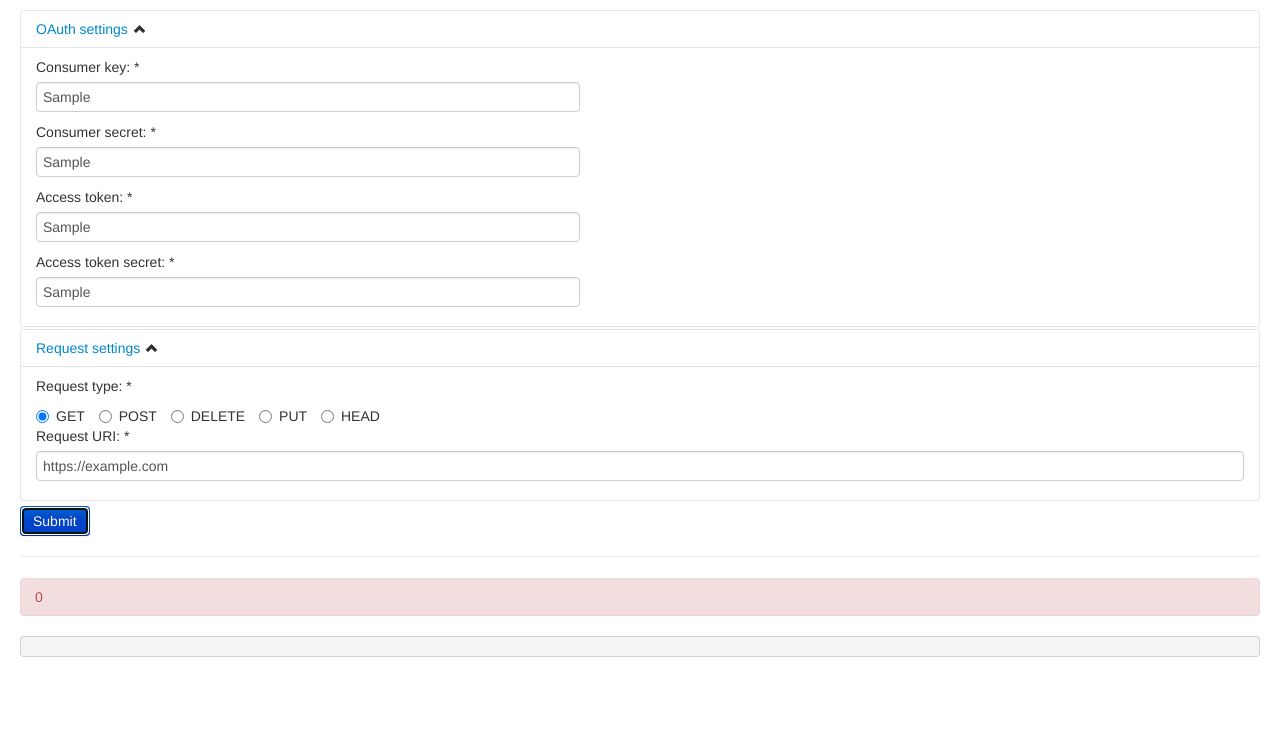
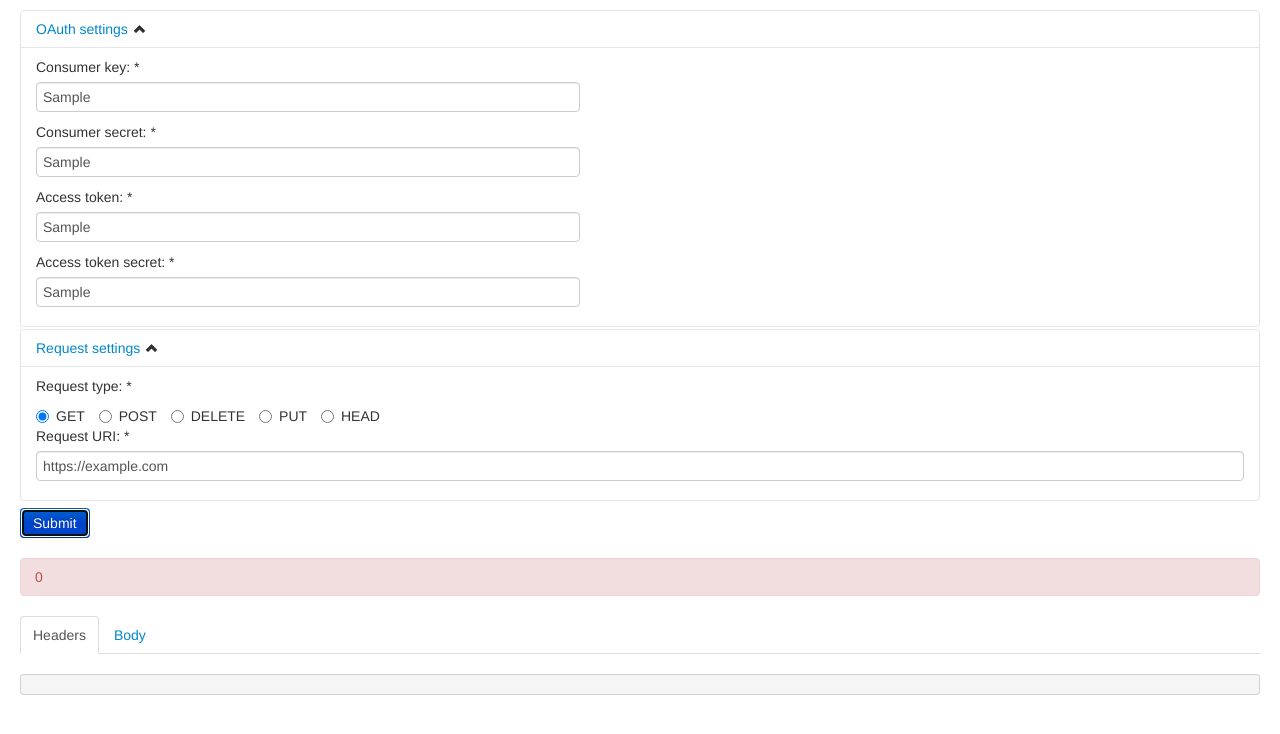
Before and after one commit to leontyr/OAuth, a browser extension: page index.html in a window 1280 px wide. Both pictures are taken after typing "Sample", "Sample", "Sample", "Sample", "https://example.com" into the empty fields and a click on the button "Submit". Drawn offline with Linux system fonts and the light colour scheme; no server answers.

Commit message:
validation tabs

```diff
--- a/index.html
+++ b/index.html
@@ -9,7 +9,6 @@
 <body>
     <div id="main_container" class="container-fluid">
         <form id="target">
-        <div id="form">
             <div class="accordion-group">
                 <div class="accordion-heading">
                     <a class="accordion-toggle" data-toggle="collapse" data-parent="#accordion2" href="#collapseOne">OAuth settings<i class="icon-chevron-up"></i></a>
@@ -71,15 +70,24 @@
                     </div>
                 </div>
             </div>
-        </div>
-        <button type="submit" name="op" id="op" class="btn btn-primary">Submit</button>
-            </form>
-        <hr />
+            <button type="submit" name="op" id="op" class="btn btn-primary">Submit</button>
+        </form>
         <div id="msg" class="alert alert-error hide"></div>
-        <pre id="result"></pre>
-        <!--<div class="row-fluid">
+        <ul class="nav nav-tabs" id="myTab">
+            <li class="active"><a href="#headers" data-toggle="tab">Headers</a></li>
+            <li><a href="#body" data-toggle="tab">Body</a></li>
+        </ul>
+        <div class="tab-content">
+            <div class="tab-pane active" id="headers">
+                <pre id="headers_content"></pre>
+            </div>
+            <div class="tab-pane" id="body">
+                <pre id="body_content"></pre>
+                <!--<div class="row-fluid">
                             <textarea id="result" class="span12" rows="22"></textarea>
                         </div>-->
+            </div>
+        </div>
     </div>
     <script type="text/javascript" src="js/sha1.js"></script>
     <script type="text/javascript" src="js/oauth.js"></script>
--- a/js/popup.js
+++ b/js/popup.js
@@ -18,20 +18,20 @@ function makeRequest() {
     requestToken.onreadystatechange = function receiveRequestToken() {
         if (requestToken.readyState == 4) {
             if (requestToken.status == 200) {
-                document.getElementById("result").innerHTML = JSON.stringify(JSON.parse(requestToken.responseText), null, 4);
-
                 chrome.storage.local.set({ 'consumerKey': accessor.consumerKey, 'consumerSecret': accessor.consumerSecret, 'token': accessor.token, 'tokenSecret': accessor.tokenSecret, 'method': message.method, 'action': message.action });
             }
             else {
-                document.getElementById("msg").innerHTML = (requestToken.status + " " + requestToken.statusText + "\n" + requestToken.getAllResponseHeaders());
+                document.getElementById("msg").innerHTML = requestToken.status + " " + requestToken.statusText;
                 $("#msg").show();
-                if (requestToken.responseText && requestToken.responseText != " ") {
-                    try {
-                        var json = JSON.parse(requestToken.responseText);
-                        document.getElementById("result").innerHTML = JSON.stringify(json, null, 4);
-                    } catch (e) {
-                        document.getElementById("result").innerHTML = requestToken.responseText;
-                    }
+            }
+
+            document.getElementById("headers_content").innerHTML = requestToken.getAllResponseHeaders();
+            if (requestToken.responseText && requestToken.responseText != " ") {
+                try {
+                    var json = JSON.parse(requestToken.responseText);
+                    document.getElementById("body_content").innerHTML = JSON.stringify(json, null, 4);
+                } catch (e) {
+                    document.getElementById("body_content").innerHTML = requestToken.responseText;
                 }
             }
         }
@@ -54,7 +54,8 @@ function getRadioVal(radioName) {
 
 function initialize() {
     $("#msg").hide();
-    document.getElementById("result").innerHTML = "";
+    document.getElementById("headers_content").innerHTML = "";
+    document.getElementById("body_content").innerHTML = "";
     document.getElementById("msg").innerHTML = "";
 }
 
--- a/styles/main.css
+++ b/styles/main.css
@@ -6,8 +6,8 @@ html {
     margin-top:10px
 }
 
-#form {
-    margin-bottom:5px
+#op {
+    margin-top:5px
 }
 
 .icon-chevron-up,.icon-chevron-down {
```
Also changed, not shown: manifest.json.
